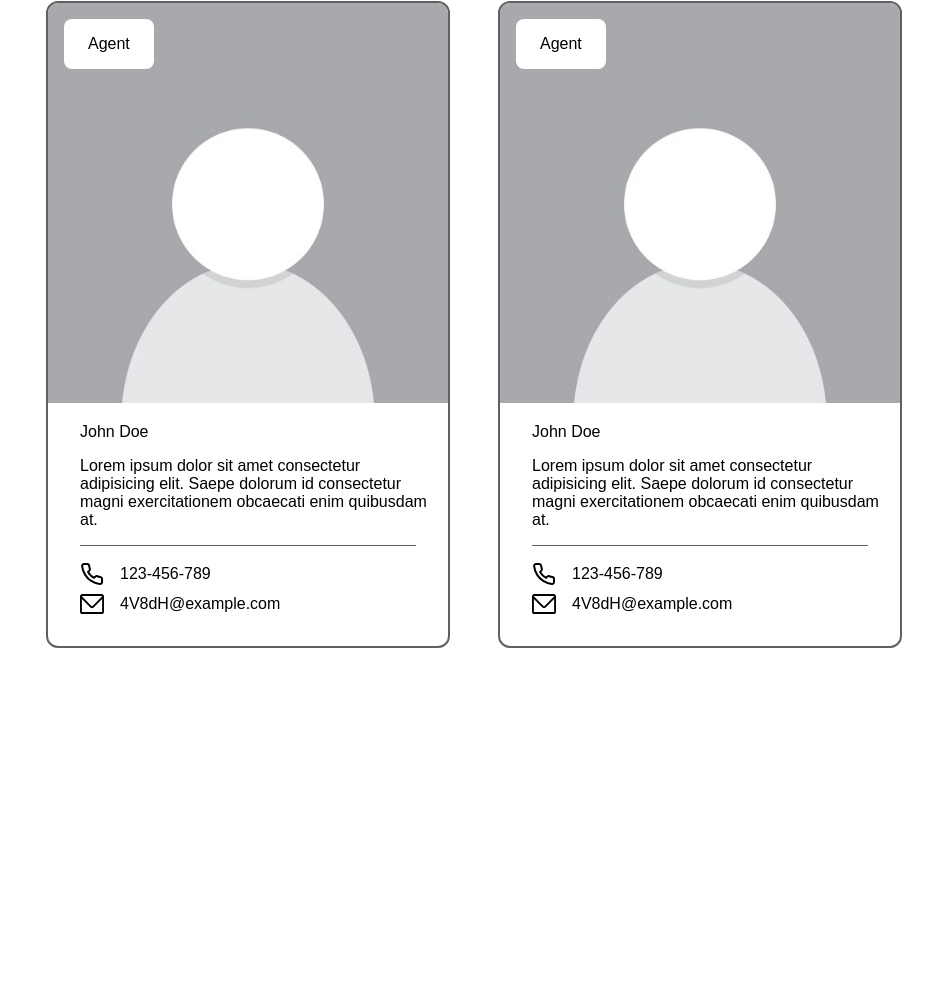
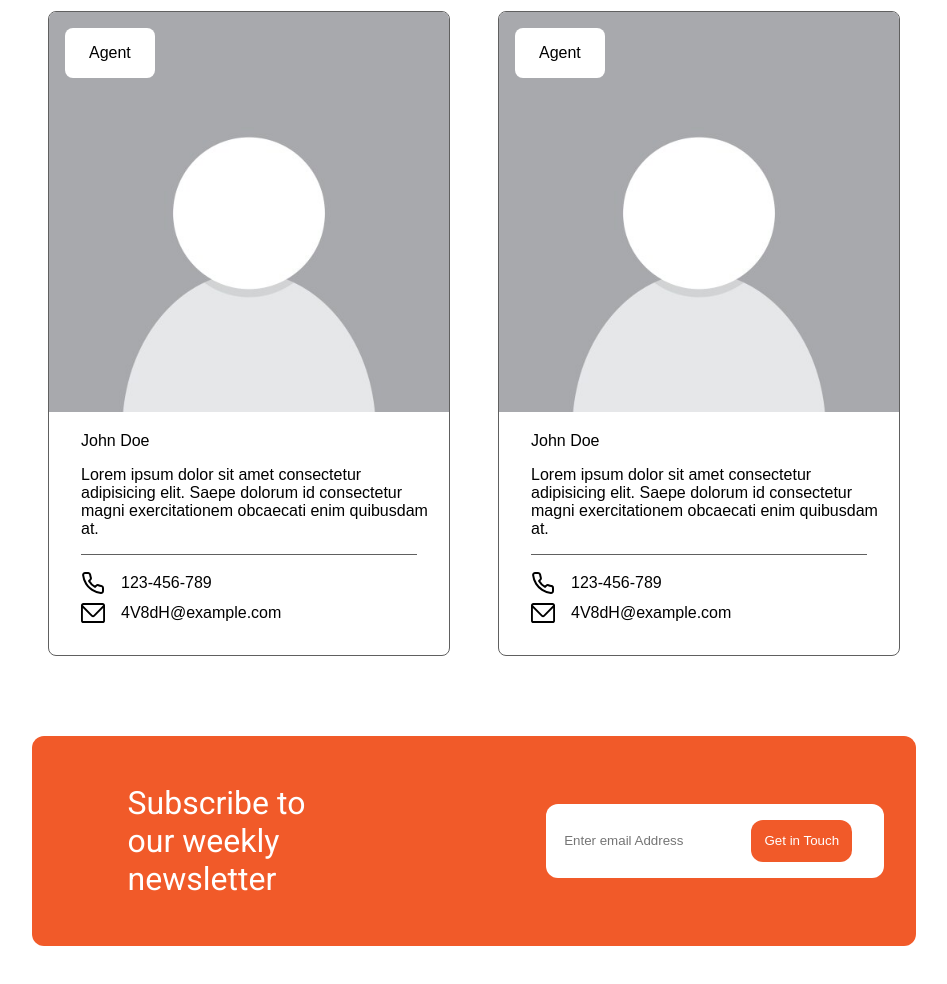
Before and after one commit to 1-Mysty-1/archiveeeeee, a plain HTML site: page nonframe1/index.html in a window 1280 px wide. Shown: the part 1034-2018 px from the top of the page, without its empty margins (166-1113 px from the left). Before the commit the page ends 1690 px from the top, so only its background shows below. Drawn offline with Linux system fonts and the light colour scheme.

Commit message:
comments in css

```diff
--- a/nonframe1/css/general.css
+++ b/nonframe1/css/general.css
@@ -3,6 +3,8 @@
 @import url('https://fonts.googleapis.com/css2?family=Roboto:ital,wght@0,100..900;1,100..900&display=swap');
 
 /* General */
+
+/* Header */
 
 header {
     display: flex;
@@ -12,9 +14,13 @@ header {
     font-family: "roboto", serif;
 }
 
+/* Disable default link styles */
+
 a {
     text-decoration: none;
 }
+
+/* Header bar */
 
 .menu__container {
     display: flex;
@@ -31,25 +37,35 @@ a {
     flex-flow: row nowrap;
     align-items: center;
     gap: 1em;
+    font-weight: bold;
+    font-size: 1.3em;
 }
+
+/* Navigation bar */
 
 .nav__container > a {
     color: #000;
+    font-weight: 300;
 }
 
 .nav__container > a+a {
     margin-left: 3em;
 }
 
+/* Button "Get started" */
+
 .action__container {
     padding: 1em;
     border-radius: 12px;
     background-color: #000;
+    font-weight: bold;
 }
 
 .action__container > a {
     color: #fff;
 }
+
+/* Main */
 
 main {
     display: flex;
@@ -59,10 +75,14 @@ main {
     font-family: "roboto", serif;
 }
 
+/* Title section */
+
 #title {
     margin-top: 2em;
     margin-bottom: 1em;
 }
+
+/* Title container */
 
 .title__container {
     display: flex;
@@ -70,6 +90,8 @@ main {
     align-items: center;
     margin-bottom: 5em;
 }
+
+/* Title content */
 
 .title__title {
     font-size: 4em;
@@ -82,6 +104,8 @@ main {
     margin-top: 0.5em;
 }
 
+/* Cards */
+
 #cards {
     font-family: sans-serif;
     display: flex;
@@ -92,14 +116,18 @@ main {
     gap: 3em;
 }
 
+/* Card container */
+
 .card__container {
     display: flex;
     flex-flow: row wrap;
     width: 400px;
     overflow: hidden;
-    border-radius: 12px;
-    border: 2px solid #606060;
+    border-radius: 8px;
+    border: 1px solid #606060;
 }
+
+/* Card content */
 
 .card__content {
     display: flex;
@@ -110,6 +138,8 @@ main {
 .card__description {
     padding-top: 1em;
 }
+
+/* Card image */
 
 .card__image > span.card__image__label {
     position: absolute;
@@ -124,6 +154,8 @@ main {
     max-width: 100%;
     object-fit: cover;
 }
+
+/* Card communication (phone and email) */
 
 .card__communication__container {
     display: flex;
@@ -140,7 +172,9 @@ main {
     border-top: 1px solid #606060;
 }
 
-.card__communication__number__container {
+/* Card communication (phone) */
+
+.card__communication__phone__container {
     display: flex;
     flex-flow: row wrap;
     align-items: center;
@@ -148,9 +182,11 @@ main {
     gap: 1em;
 }
 
-.card__communication__number__img {
+.card__communication__phone__img {
     max-width: 24px;
 }
+
+/* Card communication (email) */
 
 .card__communication__email__container {
     display: flex;
@@ -162,3 +198,63 @@ main {
 .card__communication__email__img {
     max-width: 24px;
 }
+
+/* Subscribe form */
+
+#subscribe {
+    width: 70%;
+    margin: 5em;
+}
+
+/* Subscribe container */
+
+.subscribe__container {
+    display: flex;
+    flex-flow: row nowrap;
+    align-items: center;
+    justify-content: space-between;
+    padding: 1em 2em 1em 2em;
+    gap: 0.5em;
+    border-radius: 12px;
+    background-color: #F15A29;
+}
+
+/* Subscribe title */
+
+.subscribe__title {
+    width: 25%;
+    font-size: 2em;
+    padding: 1em 0em 1em 2em;
+    color: #fff;
+}
+
+/* Subscribe input */
+
+.subscribe__input__container {
+    display: flex;
+    flex-flow: row nowrap;
+    align-items: center;
+    justify-content: space-between;
+    padding: 1em 2em 1em 1em;
+    gap: 0.5em;
+    border-radius: 12px;
+    background-color: #fff;
+}
+
+.subscribe__input {
+    border: None;
+}
+
+.subscribe__input:focus {
+    outline: none;
+}
+
+/* Subscribe button */
+
+.subscribe__button {
+    border: none;
+    padding: 1em;
+    border-radius: 12px;
+    background-color: #F15A29;
+    color: #fff;
+}
--- a/nonframe1/index.html
+++ b/nonframe1/index.html
@@ -21,7 +21,7 @@
                     <a class="nav__link" href="#">Blog</a>
                 </div>
                 <div class="action__container">
-                    <a class="action__link" href="#">Get Started&#8594;</a>
+                    <a class="action__link" href="#">Get Started &#8594;</a>
                 </div>
             </div>
         </header>
@@ -44,8 +44,8 @@
                     </div>
                     <div class="card__communication__container">
                         <div class="card__communication">
-                            <div class="card__communication__number__container">
-                                <img class="card__communication__number__img" src="./img/phone.svg"/><span class="card__communication__number">123-456-789</span>
+                            <div class="card__communication__phone__container">
+                                <img class="card__communication__phone__img" src="./img/phone.svg"/><span class="card__communication__number">123-456-789</span>
                             </div>
                             <div class="card__communication__email__container">
                                 <img class="card__communication__email__img" src="./img/email.svg"/><span class="card__communication__email">4V8dH@example.com</span>
@@ -64,8 +64,8 @@
                     </div>
                     <div class="card__communication__container">
                         <div class="card__communication">
-                            <div class="card__communication__number__container">
-                                <img class="card__communication__number__img" src="./img/phone.svg"/><span class="card__communication__number">123-456-789</span>
+                            <div class="card__communication__phone__container">
+                                <img class="card__communication__phone__img" src="./img/phone.svg"/><span class="card__communication__number">123-456-789</span>
                             </div>
                             <div class="card__communication__email__container">
                                 <img class="card__communication__email__img" src="./img/email.svg"/><span class="card__communication__email">4V8dH@example.com</span>
@@ -84,8 +84,8 @@
                     </div>
                     <div class="card__communication__container">
                         <div class="card__communication">
-                            <div class="card__communication__number__container">
-                                <img class="card__communication__number__img" src="./img/phone.svg"/><span class="card__communication__number">123-456-789</span>
+                            <div class="card__communication__phone__container">
+                                <img class="card__communication__phone__img" src="./img/phone.svg"/><span class="card__communication__number">123-456-789</span>
                             </div>
                             <div class="card__communication__email__container">
                                 <img class="card__communication__email__img" src="./img/email.svg"/><span class="card__communication__email">4V8dH@example.com</span>
@@ -104,8 +104,8 @@
                     </div>
                     <div class="card__communication__container">
                         <div class="card__communication">
-                            <div class="card__communication__number__container">
-                                <img class="card__communication__number__img" src="./img/phone.svg"/><span class="card__communication__number">123-456-789</span>
+                            <div class="card__communication__phone__container">
+                                <img class="card__communication__phone__img" src="./img/phone.svg"/><span class="card__communication__phone">123-456-789</span>
                             </div>
                             <div class="card__communication__email__container">
                                 <img class="card__communication__email__img" src="./img/email.svg"/><span class="card__communication__email">4V8dH@example.com</span>
@@ -114,6 +114,20 @@
                     </div>
                 </div>
             </section>
+            <section id="subscribe">
+                <div class="subscribe__container">
+                    <span class="subscribe__title">Subscribe to our weekly newsletter</span>
+                    <form class="subscribe__form" action="#">
+                        <div class="subscribe__input__container">
+                            <input class="subscribe__input" type="email" placeholder="Enter email Address"/>
+                            <button class="subscribe__button" type="submit">Get in Touch</button>
+                        </div>
+                    </form>
+                </div>
+            </section>
         </main>
+        <footer>
+
+        </footer>
     </body>
 </html>
```
